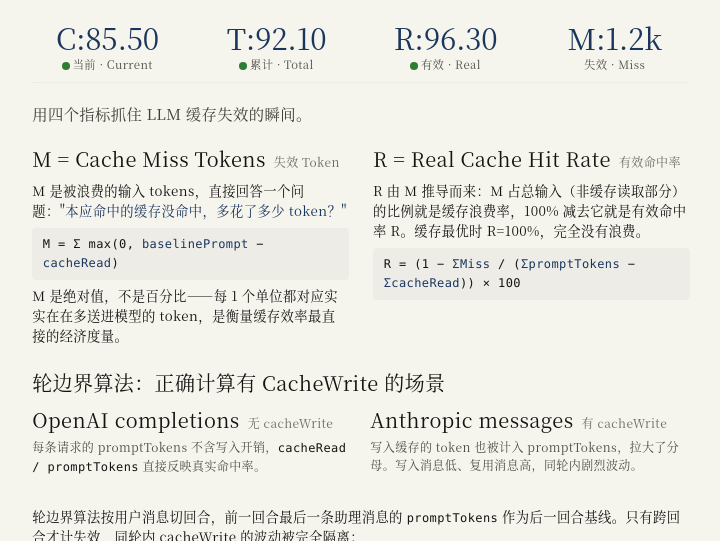
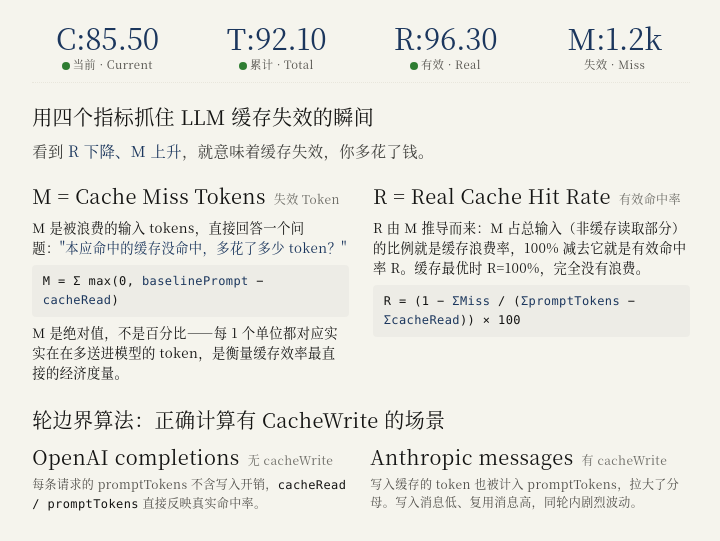
Before and after one commit to CNife/pi-extensions, a website: page docs/presentation-cards/cache-hit-rate-card.html in a window 1280 px wide. Shown: the part 207-748 px from the top of the page, without its empty margins (279-999 px from the left). Drawn offline with Linux system fonts and the light colour scheme; a web font is replaced by a local one.

Commit message:
优化 cache-hit-rate 展示卡文案和结构

```diff
--- a/docs/presentation-cards/cache-hit-rate-card.html
+++ b/docs/presentation-cards/cache-hit-rate-card.html
@@ -297,12 +297,10 @@
   </div>
 </div>
 
-<!-- ========== LEAD ========== -->
-<p class="lead">
-  用四个指标抓住 LLM 缓存失效的瞬间。
-</p>
-
 <!-- ========== M vs R 两栏（M 在左，R 在右，R 基于 M） ========== -->
+<section>
+  <h2>用四个指标抓住 LLM 缓存失效的瞬间</h2>
+  <p style="font-size:11.5pt; color:var(--dark-warm); line-height:1.55; margin-bottom:14pt;">看到 <span class="hl">R 下降、M 上升</span>，就意味着缓存失效，你多花了钱。</p>
 <div class="two-col">
   <section>
     <h2>M = Cache Miss Tokens<span class="sub">失效 Token</span></h2>
```
